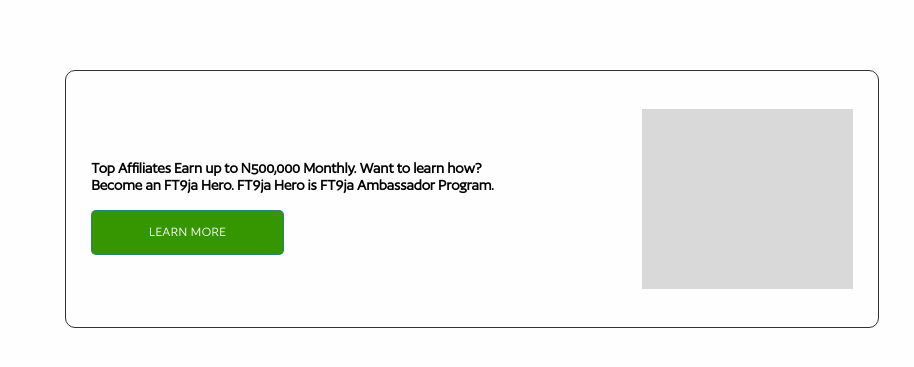
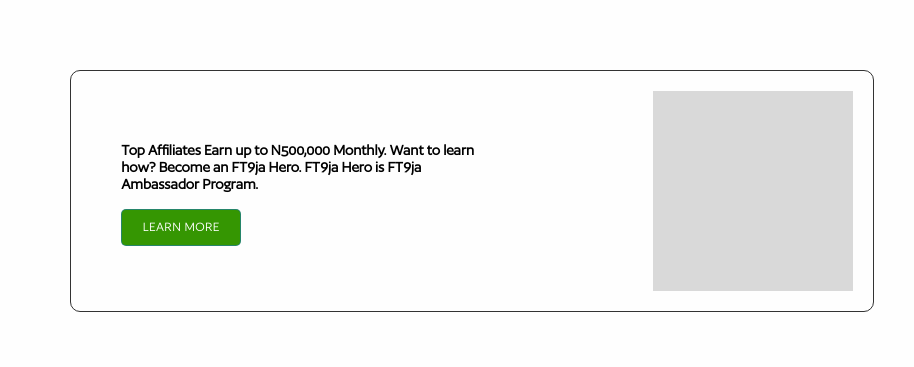
Before and after one commit to codefromahmad/ft9ja-admin, a React (Create React App) app: page /affiliate in a window 1280 px wide. Shown: the part 1250-1617 px from the top of the page, without its empty margins (168-1082 px from the left). Built offline with nearby package versions, Linux system fonts and the light colour scheme; no server answers.

Commit message:
Fixing few issues

```diff
--- a/src/App.css
+++ b/src/App.css
@@ -448,7 +448,7 @@
   flex-direction: row;
   align-items: center;
   margin-top: 10px;
-  max-width: 99%;
+  /* max-width: 99%; */
   justify-content: space-evenly;
 }
 .FeedBarGraph {
@@ -1603,21 +1603,22 @@
     font-size: 15px !important;
   }
 
-  .AffiliateFoot {
+  /* .AffiliateFoot {
     flex-wrap: wrap;
     flex-direction: row-reverse;
     align-items: center;
     text-align: center;
     border-radius: 3px;
-    height: 300px !important;
-  }
+    /* height: auto; */
+  /* height: 300px !important; */
+  /* }
   .AffiliateFootp {
     font-size: 16px !important;
-  }
-  .AffiliateFootblank {
-    width: 73% !important;
-    height: 50% !important;
-  }
+  } */
+  /* .AffiliateFootblank {
+    width: 200px !important;
+    height: 200px !important;
+  } */
   .pipcalc__container {
     justify-content: center;
     flex-wrap: wrap;
@@ -1868,7 +1869,7 @@
   }
   .BarGraph1 {
     max-width: 100% !important;
-    width: 50%;
+    width: 35%;
   }
   .LineGraph2 {
     max-width: 100% !important;
@@ -1876,7 +1877,7 @@
   }
   .FeedBarGraph {
     max-width: 100% !important;
-    width: 50%;
+    width: 35%;
   }
   .LineGraph3 {
     max-width: 100% !important;
@@ -1905,3 +1906,14 @@
     height: 100%;
   }
 }
+
+@media only screen and (max-width: 3840px){
+  .FeedBarGraph {
+    max-width: 100% !important;
+    width: 368px;
+  }
+  .BarGraph1{
+    max-width: 100% !important;
+    width: 368px;
+  }
+}
--- a/src/Componets/AffiliateFoot.js
+++ b/src/Componets/AffiliateFoot.js
@@ -1,38 +1,60 @@
 import { Button } from "@mui/material";
 import React from "react";
+import { useMediaQuery } from "@mui/material";
 
 function AffiliateFoot() {
+  const mobile = useMediaQuery("(max-width:650px)");
   return (
     <div
       style={{
-        border: " 1px solid rgba(0, 0, 0, 0.8)",
+        display: "flex",
+        flexDirection: mobile ? "column" : "row",
+        border: "1px solid rgba(0, 0, 0, 0.8)",
         borderRadius: "10px",
-        width: "70%",
-        height: "256px",
-        display: "flex",
-        justifyContent: "space-evenly",
-        alignItems: "center",
+        width: mobile ? "60%" : "70%",
+        paddingTop: "20px",
+        paddingBottom: "20px",
         marginLeft: "auto",
         marginRight: "auto",
-        padding: "0px 25px",
+        paddingRight: mobile ? "40px" : "20px",
+        paddingLeft: mobile ? "40px" : "20px",
+        justifyContent: "space-between",
       }}
       className="AffiliateFoot"
     >
-      <div>
+      <div
+        className="AffiliateFootText"
+        style={{
+          display: "flex",
+          flexDirection: "column",
+          width: mobile ? "100%" : "50%",
+          justifyContent: "center",
+          padding: mobile ? "20px 0px" : "0px 30px",
+        }}
+      >
         <p
           className="AffiliateFootp"
-          style={{ width: "80%", fontSize: "16px", fontWeight: "bold" }}
+          style={{
+            fontSize: "16px",
+            // marginLeft: "10px",
+            // marginRight: "10px",
+            fontWeight: "bold",
+            textAlign: mobile ? "center" : "left",
+          }}
         >
           Top Affiliates Earn up to N500,000 Monthly. Want to learn how? Become
           an FT9ja Hero. FT9ja Hero is FT9ja Ambassador Program.{" "}
         </p>
         <Button
           sx={{
-            width: "35%",
             background: "#359602",
             color: "white",
-            height: "45px",
+            marginBottom: "10px",
+            paddingTop: mobile ? "10px" : "5px",
+            paddingBottom: mobile ? "10px" : "5px",
             borderRadius: "5px",
+            width: "120px",
+            alignSelf: mobile ? "center" : "left",
             "&:hover": {
               background: "#359602",
             },
@@ -43,13 +65,23 @@
         </Button>
       </div>
       <div
+        className="AffiliateFootblank"
         style={{
-          background: "#D9D9D9",
-          width: "40%",
-          height: "70%",
+          display: "flex",
+          flexWrap: "wrap",
+          alignItems: mobile ? "center" : "right",
+          justifyContent: mobile ? "center" : "right",
+          // background: "#D9D9D9",
         }}
-        className="AffiliateFootblank"
-      ></div>
+      >
+        <div
+          style={{
+            background: "#D9D9D9",
+            width: mobile ? "180px" : "200px",
+            height: mobile ? "180px" : "200px",
+          }}
+        ></div>
+      </div>
     </div>
   );
 }
--- a/src/Componets/ReBar.js
+++ b/src/Componets/ReBar.js
@@ -69,7 +69,7 @@
   };
 
   return (
-    <ResponsiveContainer width="90%" height={224}>
+    <ResponsiveContainer width="80%" height={224}>
       <BarChart
         data={info}
         margin={{ bottom: 25 }}
```
Also changed, not shown: 1 other file (tests, documents, lock files or other folders).
